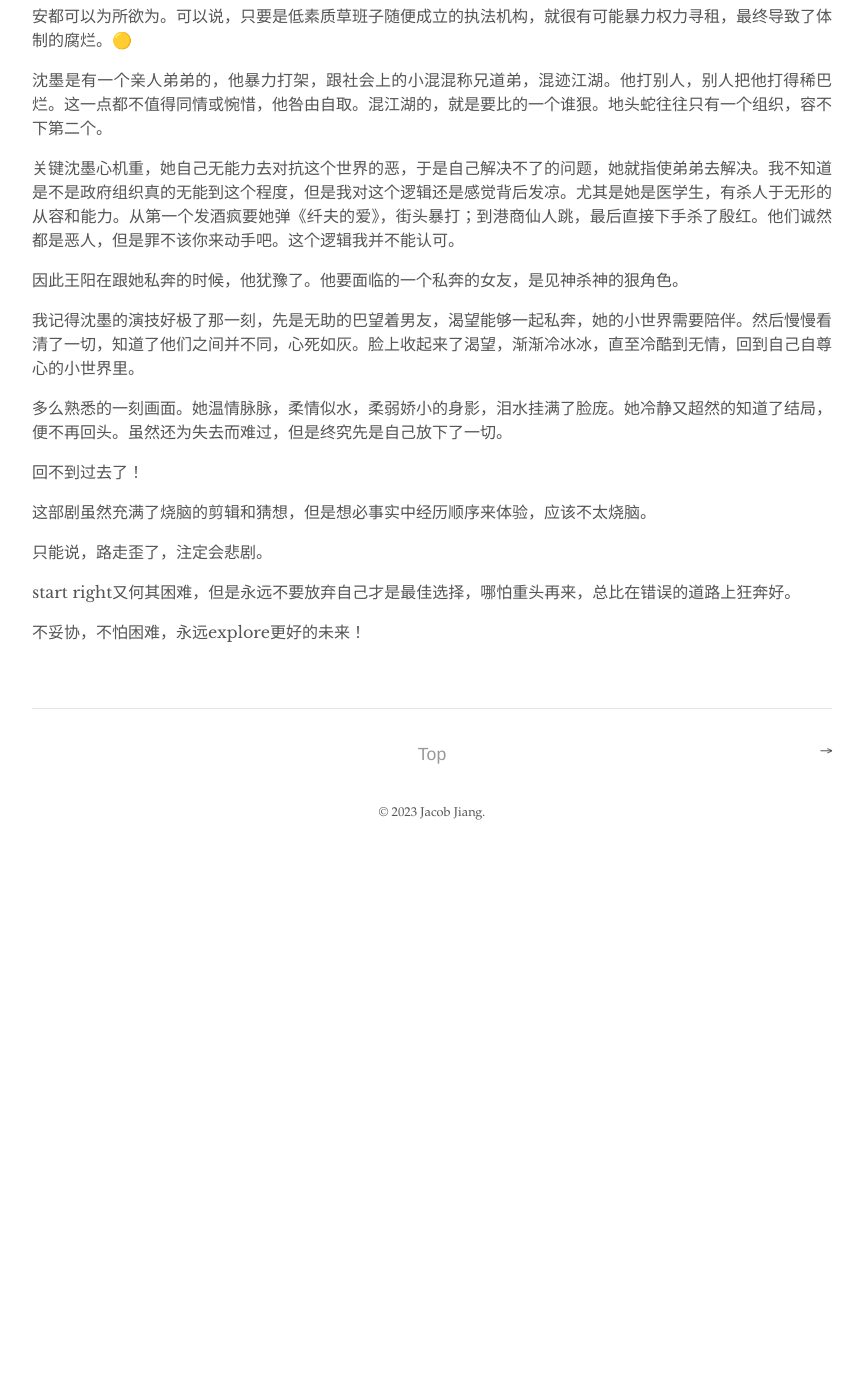
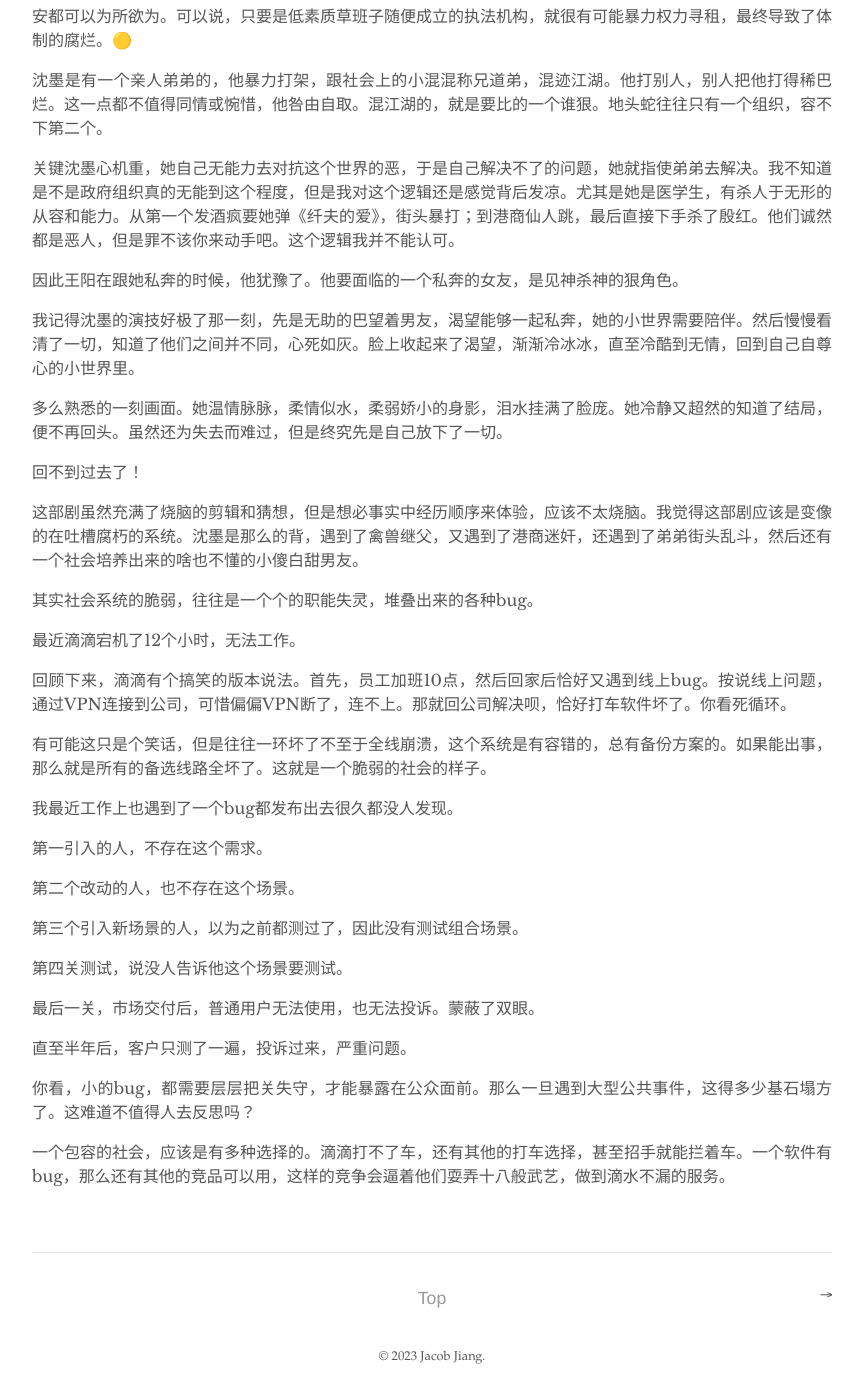
Before and after one commit to jacobjiangwei/jacobjiangwei.github.io, a Jekyll site: the page built from _posts/2023-11-29-thelongseason.md, in a window 1280 px wide and 1400 px high, scrolled down 1489 px. Shown: the whole window, without its empty margins (208-1071 px from the left). Built offline with Jekyll 4.4.1, drawn with Linux system fonts in a browser that asks for light colours; before the commit the page ends 2345 px from its top, so only the background shows below that.

Commit message:
longseason

```diff
--- a/_posts/2023-11-29-thelongseason.md
+++ b/_posts/2023-11-29-thelongseason.md
@@ -51,10 +51,33 @@ tags: []
 
 回不到过去了！
 
-这部剧虽然充满了烧脑的剪辑和猜想，但是想必事实中经历顺序来体验，应该不太烧脑。
+这部剧虽然充满了烧脑的剪辑和猜想，但是想必事实中经历顺序来体验，应该不太烧脑。我觉得这部剧应该是变像的在吐槽腐朽的系统。沈墨是那么的背，遇到了禽兽继父，又遇到了港商迷奸，还遇到了弟弟街头乱斗，然后还有一个社会培养出来的啥也不懂的小傻白甜男友。
 
-只能说，路走歪了，注定会悲剧。
+其实社会系统的脆弱，往往是一个个的职能失灵，堆叠出来的各种bug。
 
-start right又何其困难，但是永远不要放弃自己才是最佳选择，哪怕重头再来，总比在错误的道路上狂奔好。
+最近滴滴宕机了12个小时，无法工作。
 
-不妥协，不怕困难，永远explore更好的未来！
+回顾下来，滴滴有个搞笑的版本说法。首先，员工加班10点，然后回家后恰好又遇到线上bug。按说线上问题，通过VPN连接到公司，可惜偏偏VPN断了，连不上。那就回公司解决呗，恰好打车软件坏了。你看死循环。
+
+有可能这只是个笑话，但是往往一环坏了不至于全线崩溃，这个系统是有容错的，总有备份方案的。如果能出事，那么就是所有的备选线路全坏了。这就是一个脆弱的社会的样子。
+
+
+我最近工作上也遇到了一个bug都发布出去很久都没人发现。
+
+第一引入的人，不存在这个需求。
+
+第二个改动的人，也不存在这个场景。
+
+第三个引入新场景的人，以为之前都测过了，因此没有测试组合场景。
+
+第四关测试，说没人告诉他这个场景要测试。
+
+最后一关，市场交付后，普通用户无法使用，也无法投诉。蒙蔽了双眼。
+
+直至半年后，客户只测了一遍，投诉过来，严重问题。
+
+
+你看，小的bug，都需要层层把关失守，才能暴露在公众面前。那么一旦遇到大型公共事件，这得多少基石塌方了。这难道不值得人去反思吗？
+
+
+一个包容的社会，应该是有多种选择的。滴滴打不了车，还有其他的打车选择，甚至招手就能拦着车。一个软件有bug，那么还有其他的竞品可以用，这样的竞争会逼着他们耍弄十八般武艺，做到滴水不漏的服务。
```
